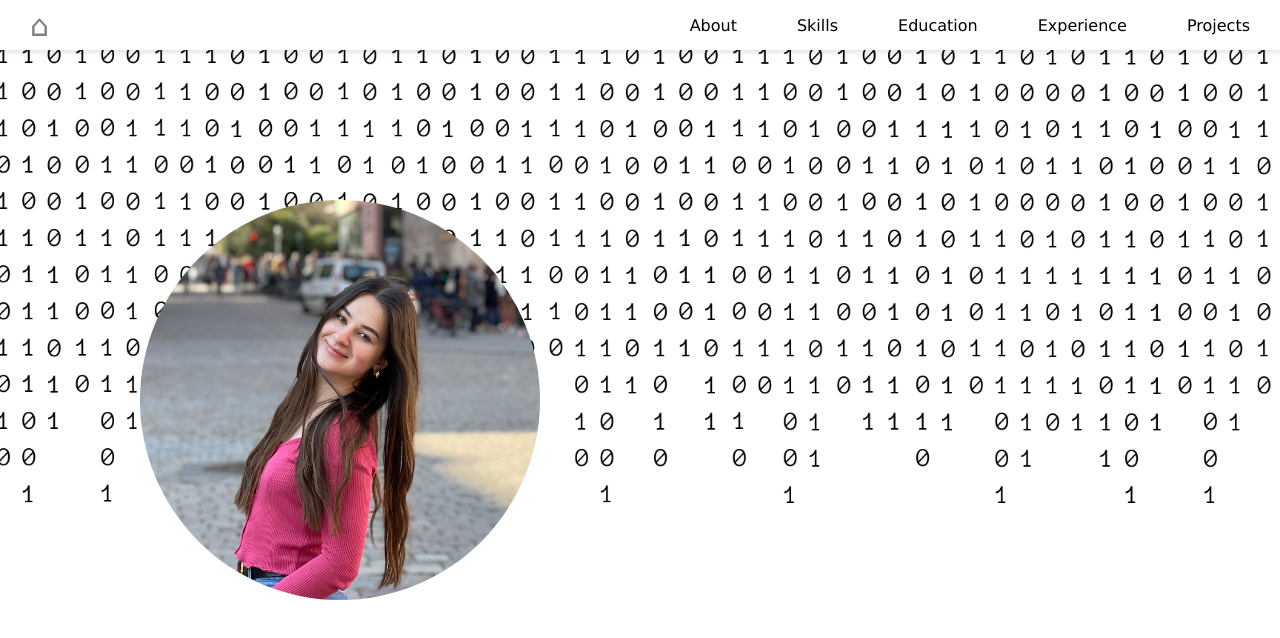
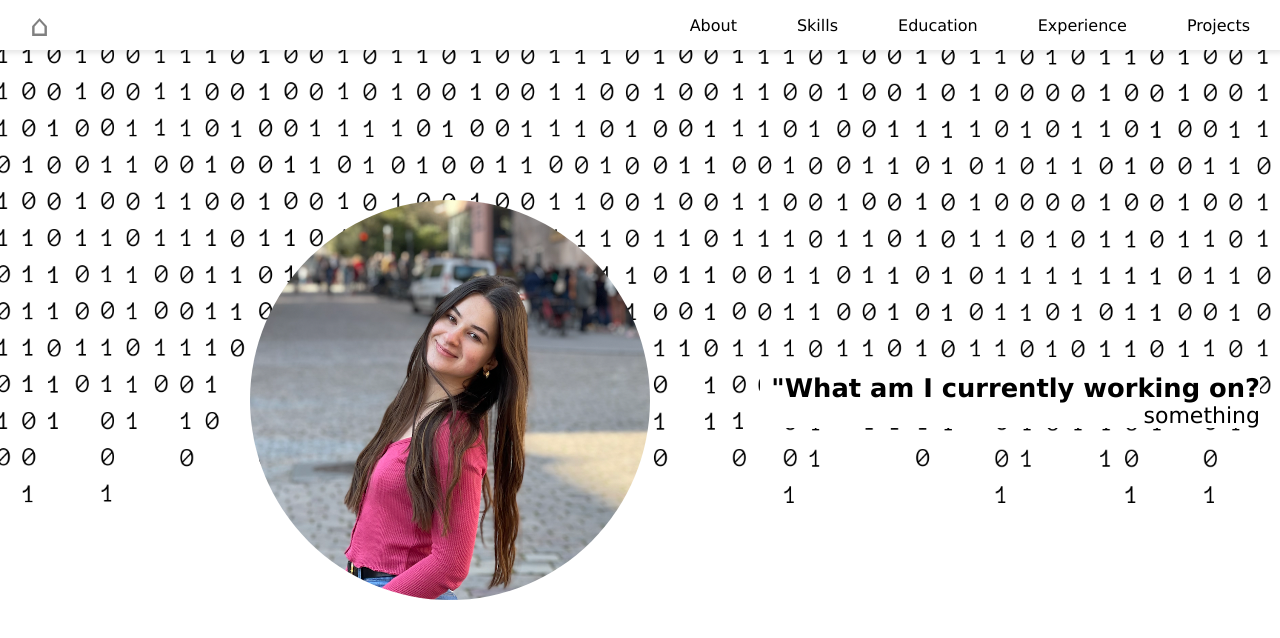
Before and after one commit to milkustron/milkustron.github.io, a plain HTML site: page about.html in a window 1280 px wide. Drawn offline with Linux system fonts and the light colour scheme.

Commit message:
feat: about section text

```diff
--- a/about.html
+++ b/about.html
@@ -21,5 +21,11 @@
     <div class="profile">
         <img src="images/profile.png" alt="Profile image">
     </div>
+    <div class="about">
+        <h3> "What am I currently working on? </h3>
+
+        <t> something
+        </t>
+    </div>
 </body>
 </html>
--- a/style.css
+++ b/style.css
@@ -208,7 +208,7 @@ a:visited {
     justify-content: flex-start;
     align-items: center;
     text-align: left;
-    margin: 20px;
+    margin: 50px;
     width: 100%;
     max-width: 1000px;
 }
@@ -216,5 +216,16 @@ a:visited {
 .profile img {
     max-width: 400px;
     border-radius: 50%;
-    margin-right: 20px;
+    margin-right: 40px;
+    margin-left: 200px;
 }
+
+.about {
+    background-color: white;
+    font-size: 22px;
+    align-items: center;
+    text-align: right;
+    margin: 20px;
+    width: 100%;
+    max-width: 1000px;
+}
```
